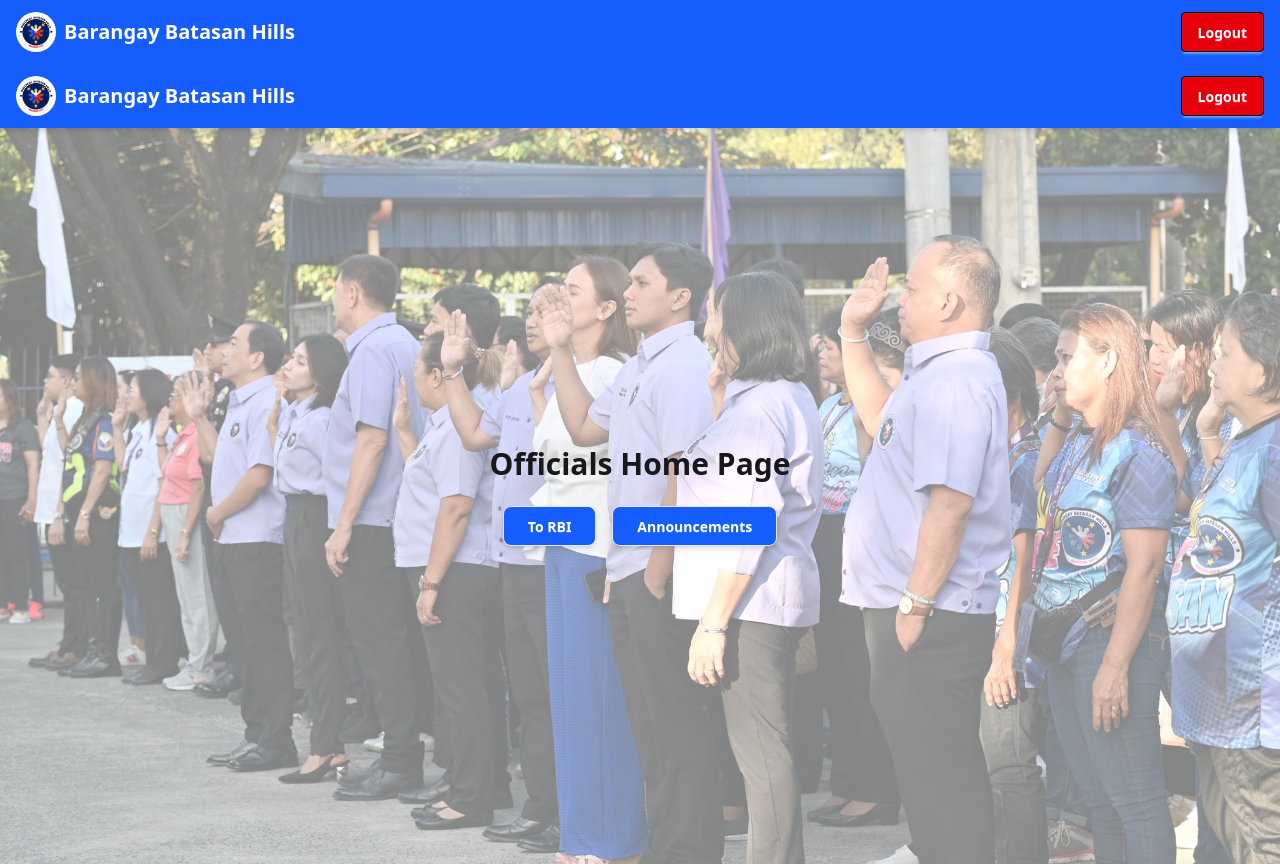
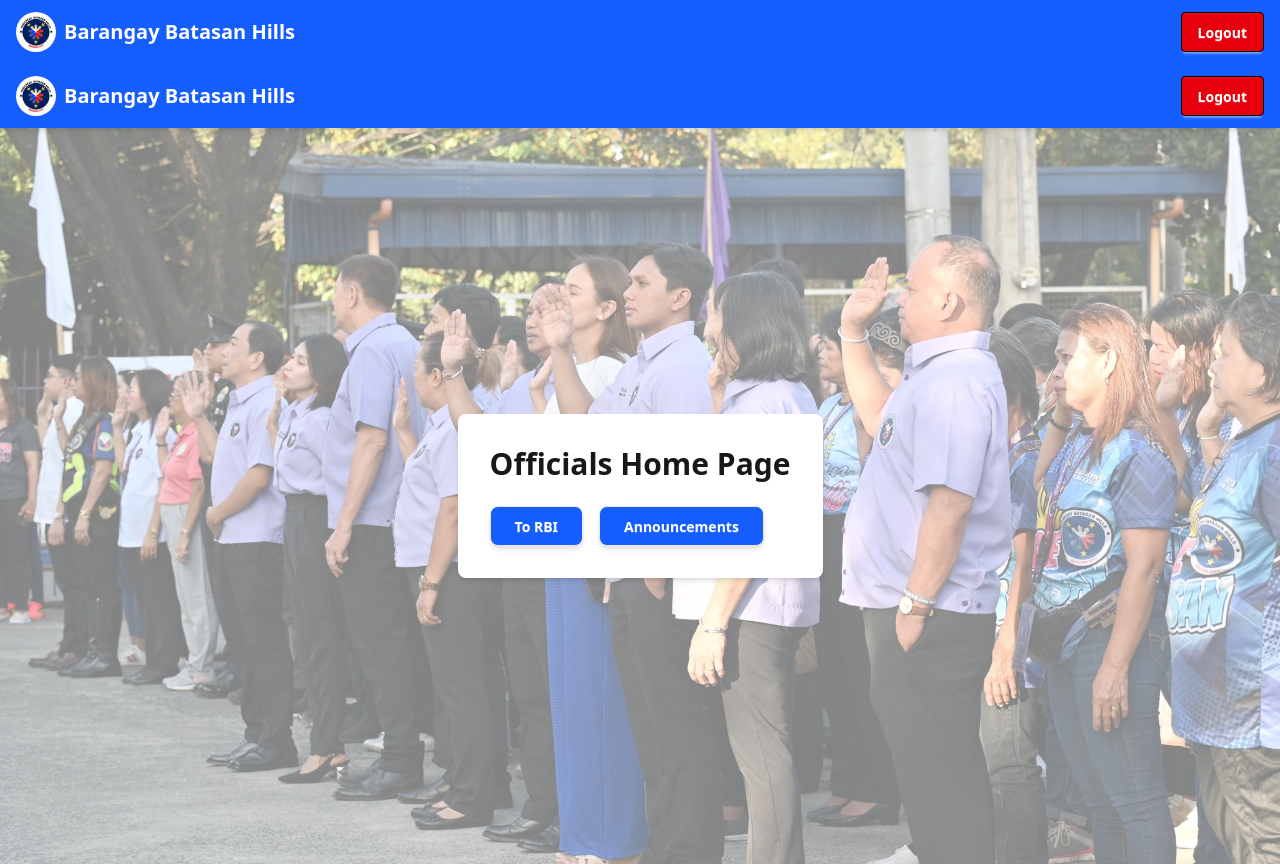
Before and after one commit to Justin-Vito/vite-vega-frontend, a React (Vite) app: page /officials in a window 1280 px wide. Built offline with nearby package versions, Linux system fonts and the light colour scheme; no server answers.

Commit message:
Update OfficialsHomePage.jsx

```diff
--- a/src/OfficialsHomePage.jsx
+++ b/src/OfficialsHomePage.jsx
@@ -16,10 +16,11 @@ const OfficialsHomePage = () => {
         }}
       ></div>
 
-      {/* Content Layer */}
+      {/* Content Panel */}
       <div className="relative h-full flex flex-col">
         <HeaderOfficials />
-        <div className="flex-grow flex flex-col justify-center items-center">
+        <div className="flex-grow flex justify-center items-center">
+          <div className="bg-white p-8 rounded-lg shadow-md text-center">
             <h1 className="text-3xl font-bold mb-6">Officials Home Page</h1>
             <div className="flex gap-4">
               <button
@@ -38,6 +39,7 @@ const OfficialsHomePage = () => {
           </div>
         </div>
       </div>
+    </div>
   );
 };
 
```
Lines whose indentation alone changed are shown as unchanged.
